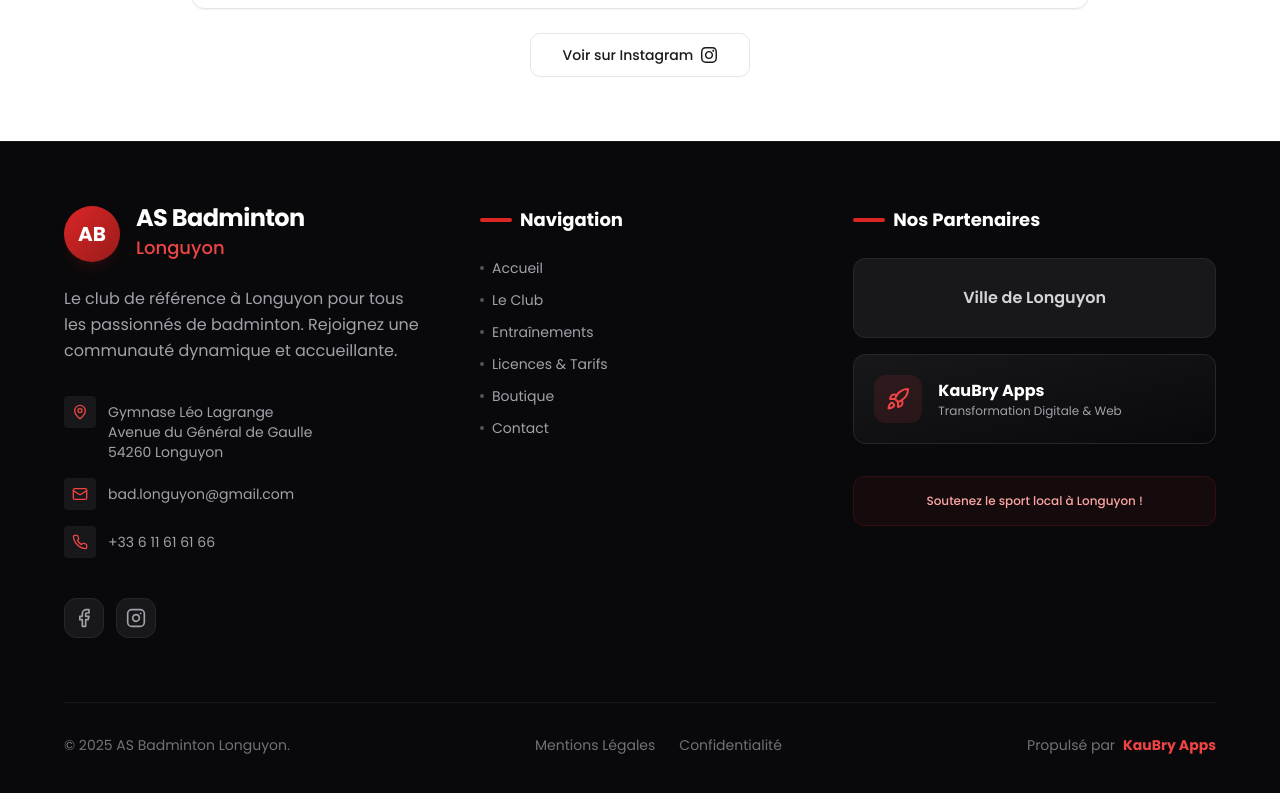
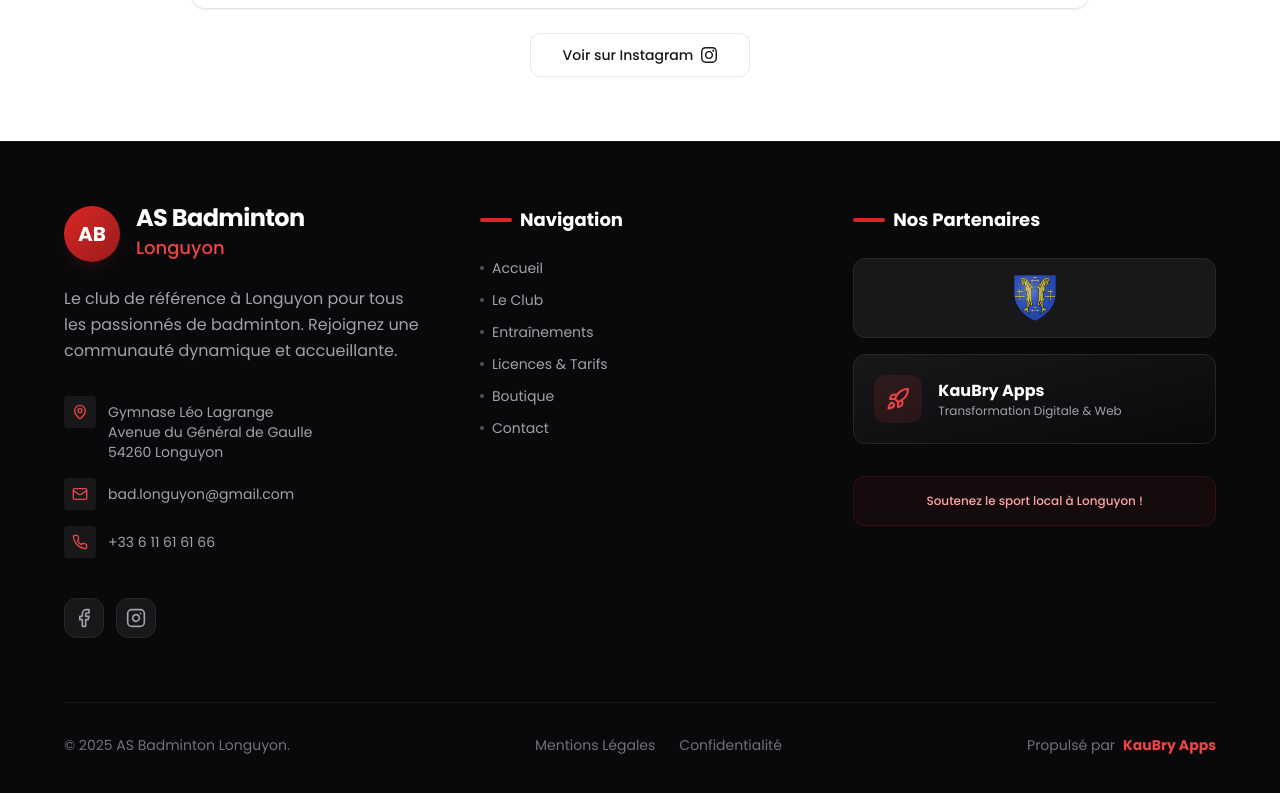
Before and after one commit to KauBryy/asbl-longuyon-badminton, a React (Vite) app: page / in a window 1280 px wide. Shown: the part 2383-3176 px from the top of the page. Built offline with nearby package versions, Linux system fonts and the light colour scheme; grey boxes are pictures that could not be loaded; the HTML template or start-up script is replaced by a standard one.

Commit message:
Add Ville de Longuyon logo and website link to footer

```diff
--- a/src/components/Footer.tsx
+++ b/src/components/Footer.tsx
@@ -1,5 +1,6 @@
 import { Link } from "react-router-dom";
 import { Facebook, Instagram, Mail, MapPin, Phone, Rocket } from "lucide-react";
+import logoVille from "@/assets/logo-ville-longuyon.png";
 
 const Footer = () => {
   return (
@@ -109,9 +110,18 @@ const Footer = () => {
               </h3>
               <div className="grid gap-4">
                 {/* Ville de Longuyon */}
-                <div className="bg-zinc-900 p-4 rounded-xl border border-zinc-800 flex items-center justify-center h-20 group hover:border-red-500/50 transition-colors">
-                  <span className="font-semibold text-zinc-300 group-hover:text-white transition-colors">Ville de Longuyon</span>
-                </div>
+                <a
+                  href="https://www.longuyon.fr/"
+                  target="_blank"
+                  rel="noopener noreferrer"
+                  className="bg-zinc-900 p-4 rounded-xl border border-zinc-800 flex items-center justify-center h-20 group hover:border-red-500/50 transition-colors overflow-hidden"
+                >
+                  <img
+                    src={logoVille}
+                    alt="Ville de Longuyon"
+                    className="h-full w-auto object-contain opacity-80 group-hover:opacity-100 transition-opacity"
+                  />
+                </a>
 
                 {/* KauBry Apps */}
                 <a
```
Also changed, not shown: src/assets/logo-ville-longuyon.png (added).
